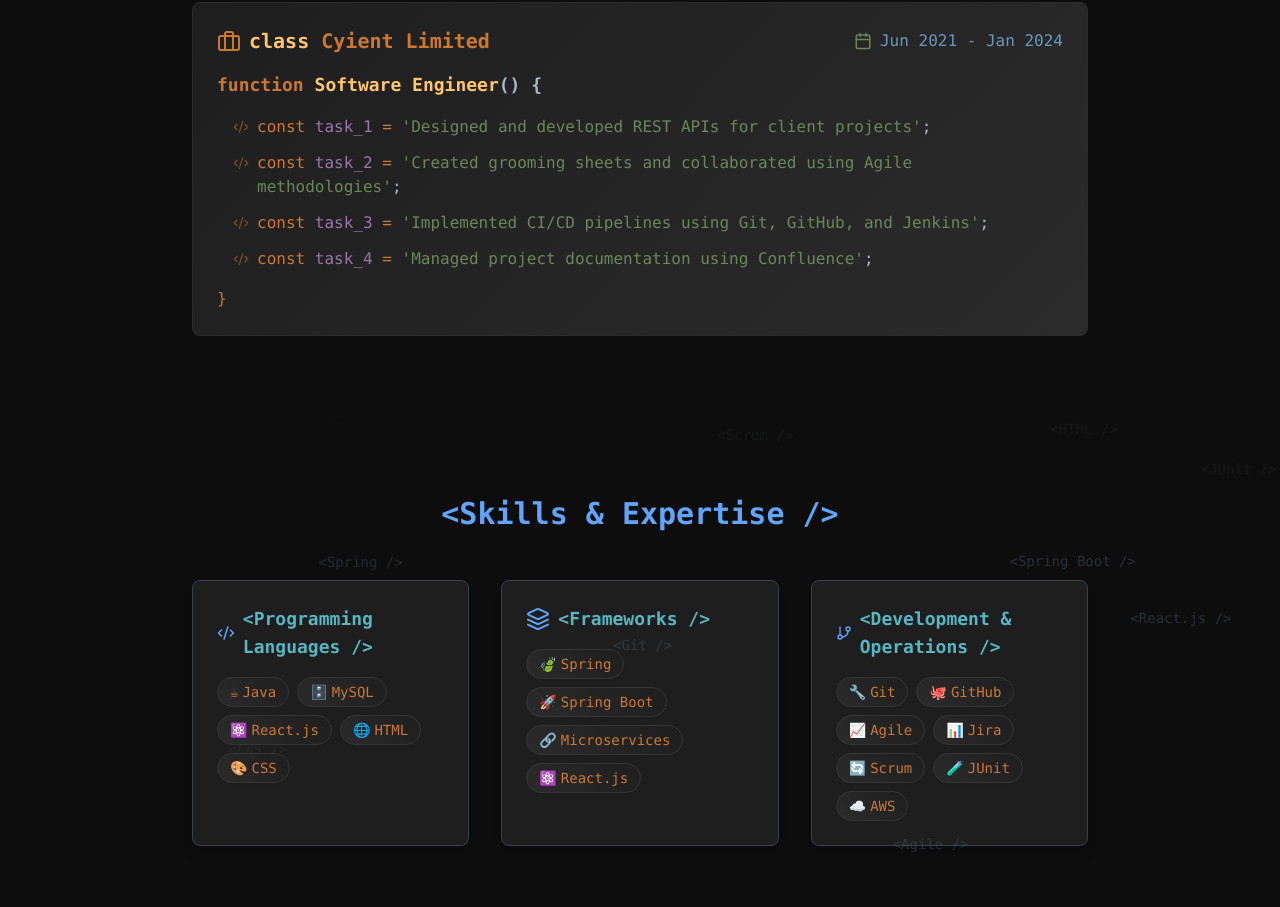
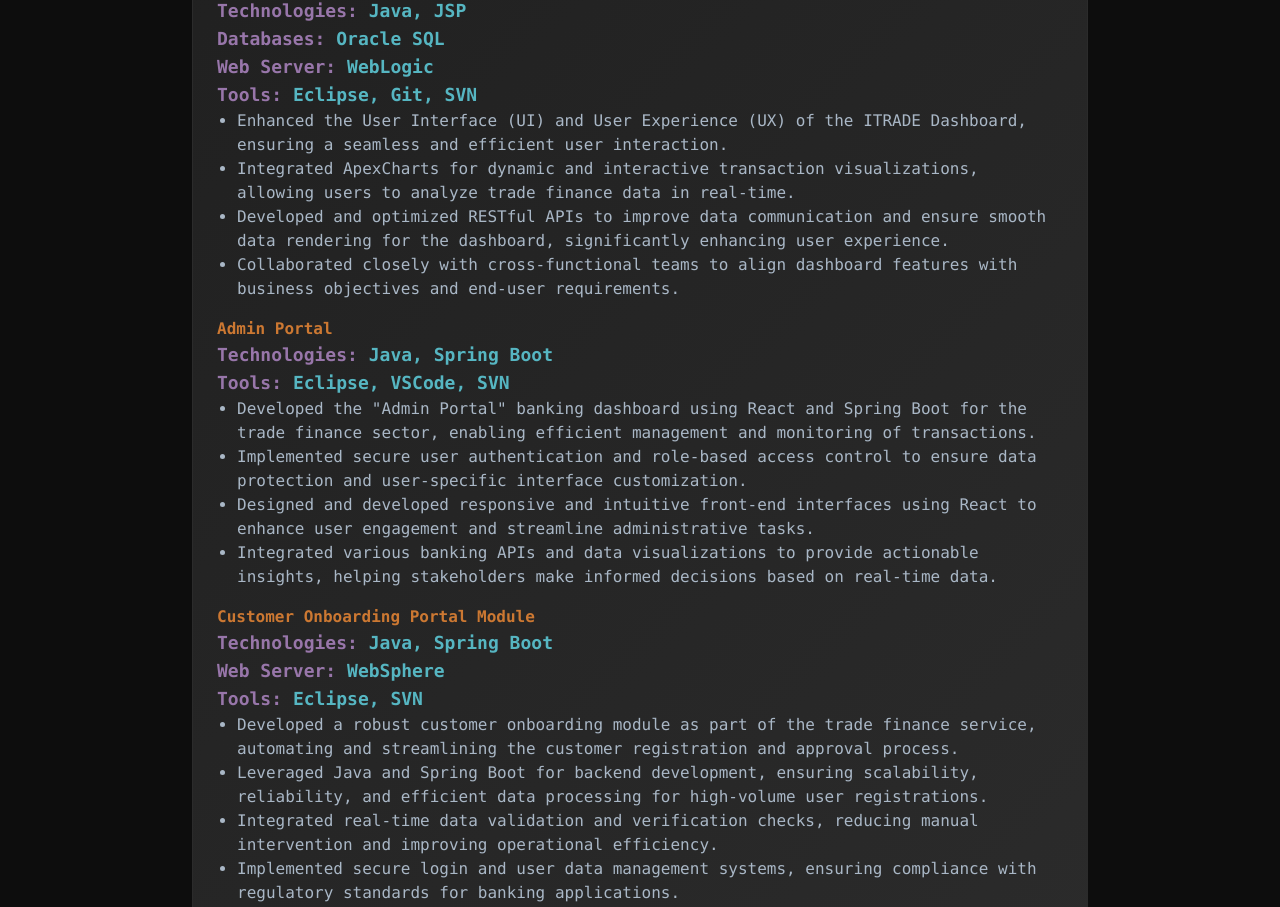
Before and after one commit to deepankargautam/Deepankar_Gautam_Portfolio, a React (Vite) app: page / in a window 1280 px wide. Shown: the part 1870-2777 px from the top of the page. Built offline with nearby package versions, Linux system fonts and the light colour scheme.

Commit message:
code commited

```diff
--- a/src/components/Experience.tsx
+++ b/src/components/Experience.tsx
@@ -16,6 +16,46 @@ const experiences = [
       'Worked on user management features like user creation, modification, and password regeneration',
       'Participated in the release process, debugging, and ensuring smooth deployment on WebSphere server',
     ],
+    projects: [
+      {
+        name: 'ITRADE Dashboard',
+        technologies: ['Java', 'JSP'],
+        databases: ['Oracle SQL'],
+        webServer: 'WebLogic',
+        tools: ['Eclipse', 'Git', 'SVN'],
+        description: [
+          'Enhanced the User Interface (UI) and User Experience (UX) of the ITRADE Dashboard, ensuring a seamless and efficient user interaction.',
+          'Integrated ApexCharts for dynamic and interactive transaction visualizations, allowing users to analyze trade finance data in real-time.',
+          'Developed and optimized RESTful APIs to improve data communication and ensure smooth data rendering for the dashboard, significantly enhancing user experience.',
+          'Collaborated closely with cross-functional teams to align dashboard features with business objectives and end-user requirements.'
+        ],
+      },
+      {
+        name: 'Admin Portal',
+        technologies: ['Java', 'Spring Boot'],
+        tools: ['Eclipse', 'VSCode', 'SVN'],
+        description: [
+          'Developed the "Admin Portal" banking dashboard using React and Spring Boot for the trade finance sector, enabling efficient management and monitoring of transactions.',
+          'Implemented secure user authentication and role-based access control to ensure data protection and user-specific interface customization.',
+          'Designed and developed responsive and intuitive front-end interfaces using React to enhance user engagement and streamline administrative tasks.',
+          'Integrated various banking APIs and data visualizations to provide actionable insights, helping stakeholders make informed decisions based on real-time data.'
+        ],
+      },
+      {
+        name: 'Customer Onboarding Portal Module',
+        technologies: ['Java', 'Spring Boot'],
+        webServer: 'WebSphere',
+        tools: ['Eclipse', 'SVN'],
+        description: [
+          'Developed a robust customer onboarding module as part of the trade finance service, automating and streamlining the customer registration and approval process.',
+          'Leveraged Java and Spring Boot for backend development, ensuring scalability, reliability, and efficient data processing for high-volume user registrations.',
+          'Integrated real-time data validation and verification checks, reducing manual intervention and improving operational efficiency.',
+          'Implemented secure login and user data management systems, ensuring compliance with regulatory standards for banking applications.',
+          'Worked with stakeholders to tailor the onboarding process, providing a seamless user experience and accelerating the customer service workflow.'
+        ],
+      },
+    ],
+
   },
   {
     company: 'Cyient Limited',
@@ -26,6 +66,38 @@ const experiences = [
       'Created grooming sheets and collaborated using Agile methodologies',
       'Implemented CI/CD pipelines using Git, GitHub, and Jenkins',
       'Managed project documentation using Confluence',
+    ],
+    projects: [
+      {
+        name: 'Data Normalization',
+        technologies: ['Java','Spring Boot', 'RESTful web services','AWS–EC2', 'AWS–EMR'],
+        databases: ['PostgreSQL with PostGIS'],
+        webServer: 'Apache Tomcat',
+        tools: ['Eclipse', 'IntelliJ', 'Git', 'Confluence', 'Docker'],
+        description: [
+          'Created rules to detect violations in features (e.g., Road Elements, Normal Intersections) using Apache Crunch for bulk data processing from HBase.',
+          'Developed REST APIs in the MDS-Content-Refresher module to handle feature creation, modification, and deletion based on PDS Query violations.',
+          'Developed Java-based QA rules for proactive detection and correction of data anomalies in real-time production environments.',
+          'Conducted comprehensive unit testing using JUnit and Mocking to guarantee the reliability of software solutions.'
+        ],
+      },
+      {
+        name: 'Cascade',
+        technologies: ['Java'],
+        tools: ['IntelliJ', 'Git', 'GitHub', 'Confluence'],
+        description: [
+          'Designed a Java-based Handler to autonomously rectify inaccurately populated data, enhancing efficiency in addressing operator errors across various applications.'
+        ],
+      },
+      {
+        name: 'Speedily Tool',
+        technologies: ['React', 'TypeScript', 'NodeJS'],
+        tools: ['IntelliJ', 'Git', 'GitHub', 'Confluence'],
+        description: [
+          'Developed a web-based speed limit information editor using React and Node.js.',
+          'Optimized tool performance and user interface while implementing automation features for enhanced efficiency in the speed limit moderation process.'
+        ],
+      },
     ],
   },
 ];
@@ -132,6 +204,23 @@ const ExperienceCard = ({ experience, index }) => {
       </motion.div>
 
       <motion.div variants={itemVariants} className="text-[#cc7832] mt-4">{'}'}</motion.div>
+      <h3 className="company-name text-xl font-bold text-[#cc7832]">
+            <span className="text-[#ffc66d]">Projects Done In</span> {experience.company}
+          </h3>
+          {experience.projects.map((project, idx) => (
+  <div key={idx} className="mt-4">
+    <span className="text-[#cc7832] font-bold">{project.name}</span>
+    <p className="text-lg font-semibold text-[#56b6c2]"><strong  className="text-[#9876aa]">Technologies:</strong> {project.technologies.join(", ")}</p>
+              {project.databases && <p className="text-lg font-semibold text-[#56b6c2]"><strong  className="text-[#9876aa]">Databases:</strong> {project.databases.join(", ")}</p>}
+              {project.webServer && <p className="text-lg font-semibold text-[#56b6c2]"><strong  className="text-[#9876aa]">Web Server:</strong> {project.webServer}</p>}
+              <p className="text-lg font-semibold text-[#56b6c2]"><strong  className="text-[#9876aa]">Tools:</strong> {project.tools.join(", ")}</p>
+    <ul className="list-disc pl-5 text-[#a9b7c6]">
+      {project.description.map((desc, i) => (
+        <li key={i}>{desc}</li>
+      ))}
+    </ul>
+  </div>
+))}
     </motion.div>
   );
 };
```
